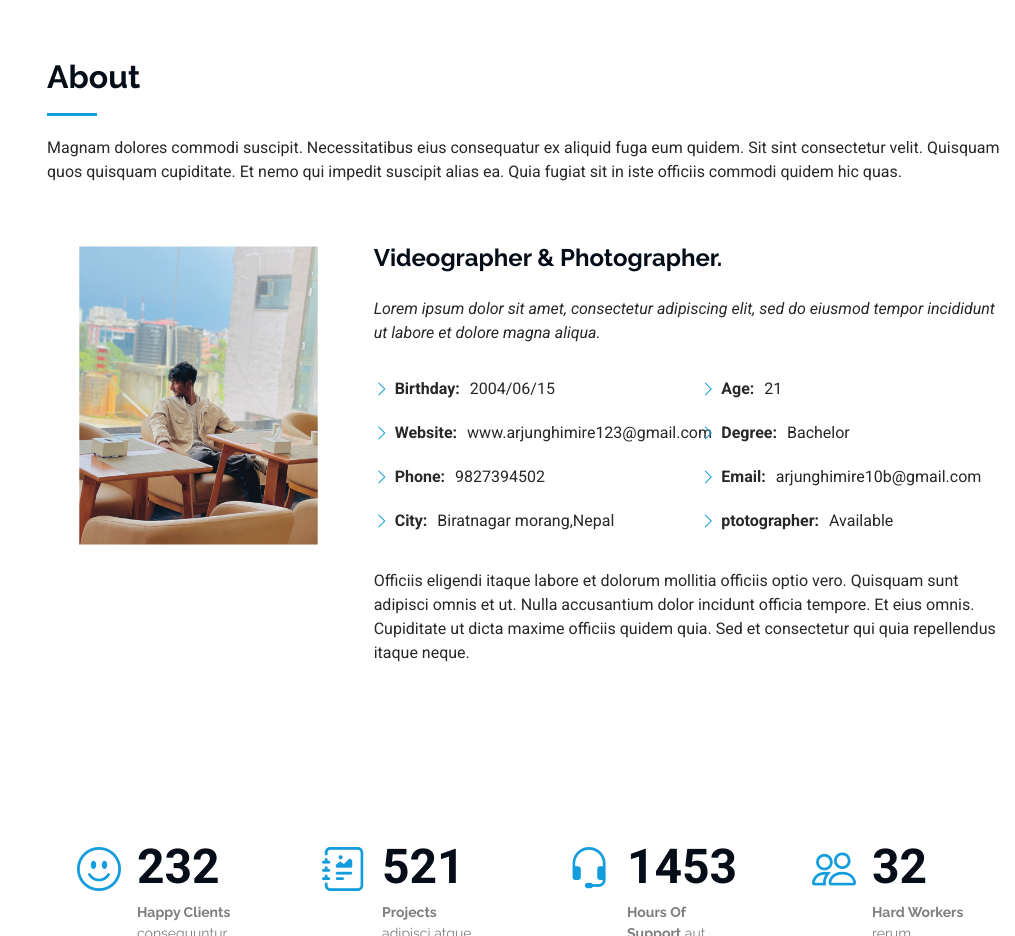
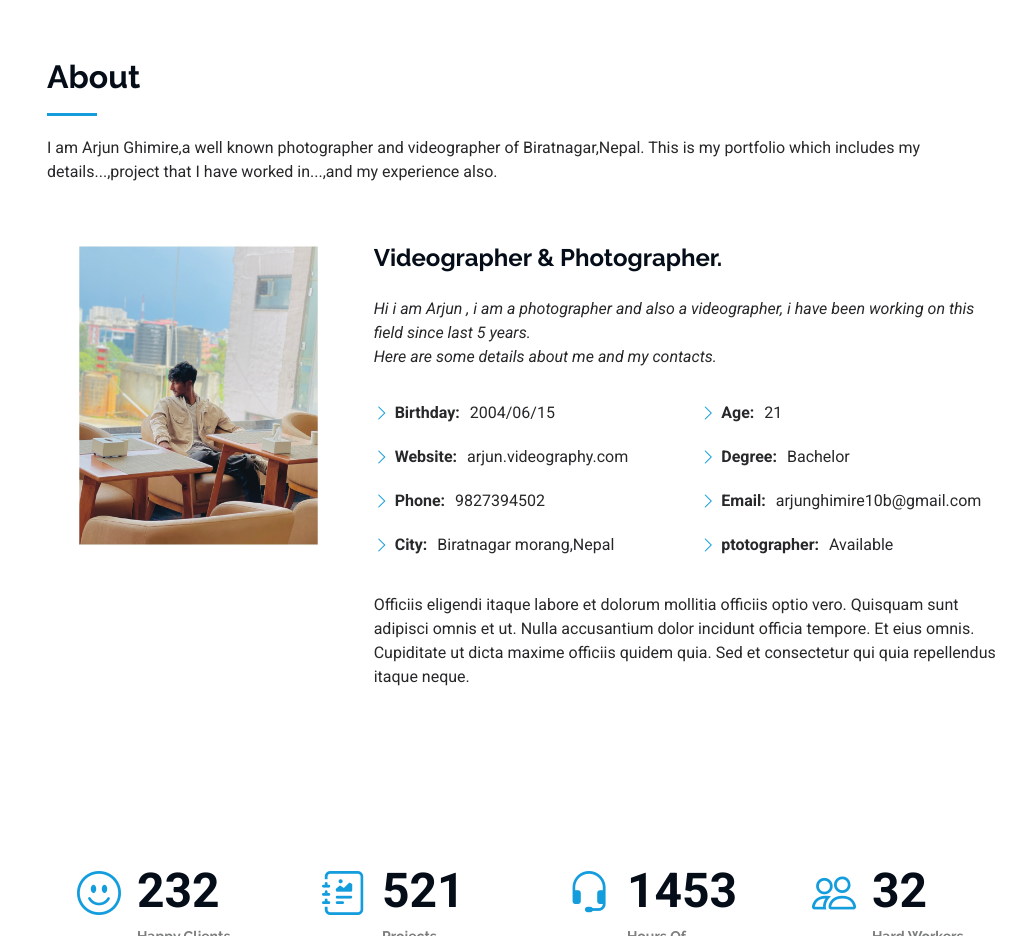
Before and after one commit to Arjun-Ghimire69/portfolio-website, a plain HTML site: page index.html in a window 1280 px wide. Shown: the part 802-1738 px from the top of the page, without its empty margins (265-1280 px from the left). Drawn offline with Linux system fonts and the light colour scheme.

Commit message:
chnage my fuckin details

```diff
--- a/index.html
+++ b/index.html
@@ -109,7 +109,7 @@
       <!-- Section Title -->
       <div class="container section-title" data-aos="fade-up">
         <h2>About</h2>
-        <p>Magnam dolores commodi suscipit. Necessitatibus eius consequatur ex aliquid fuga eum quidem. Sit sint consectetur velit. Quisquam quos quisquam cupiditate. Et nemo qui impedit suscipit alias ea. Quia fugiat sit in iste officiis commodi quidem hic quas.</p>
+        <p> I am Arjun Ghimire,a well known photographer and videographer of Biratnagar,Nepal. This is my portfolio which includes my details...,project that I have worked in...,and my experience also.</p>
       </div><!-- End Section Title -->
 
       <div class="container" data-aos="fade-up" data-aos-delay="100">
@@ -121,14 +121,14 @@
           <div class="col-lg-8 content">
             <h2>Videographer &amp; Photographer.</h2>
             <p class="fst-italic py-3">
-              Lorem ipsum dolor sit amet, consectetur adipiscing elit, sed do eiusmod tempor incididunt ut labore et dolore
-              magna aliqua.
+             Hi i am Arjun , i am a photographer and also a videographer, i have been working on this field since last 5 years.<br>
+             Here are some details about me and my contacts.
             </p>
             <div class="row">
               <div class="col-lg-6">
                 <ul>
                   <li><i class="bi bi-chevron-right"></i> <strong>Birthday:</strong> <span>2004/06/15</span></li>
-                  <li><i class="bi bi-chevron-right"></i> <strong>Website:</strong> <span>www.arjunghimire123@gmail.com</span></li>
+                  <li><i class="bi bi-chevron-right"></i> <strong>Website:</strong> <span>arjun.videography.com</span></li>
                   <li><i class="bi bi-chevron-right"></i> <strong>Phone:</strong> <span>9827394502</span></li>
                   <li><i class="bi bi-chevron-right"></i> <strong>City:</strong> <span>Biratnagar morang,Nepal</span></li>
                 </ul>
```
